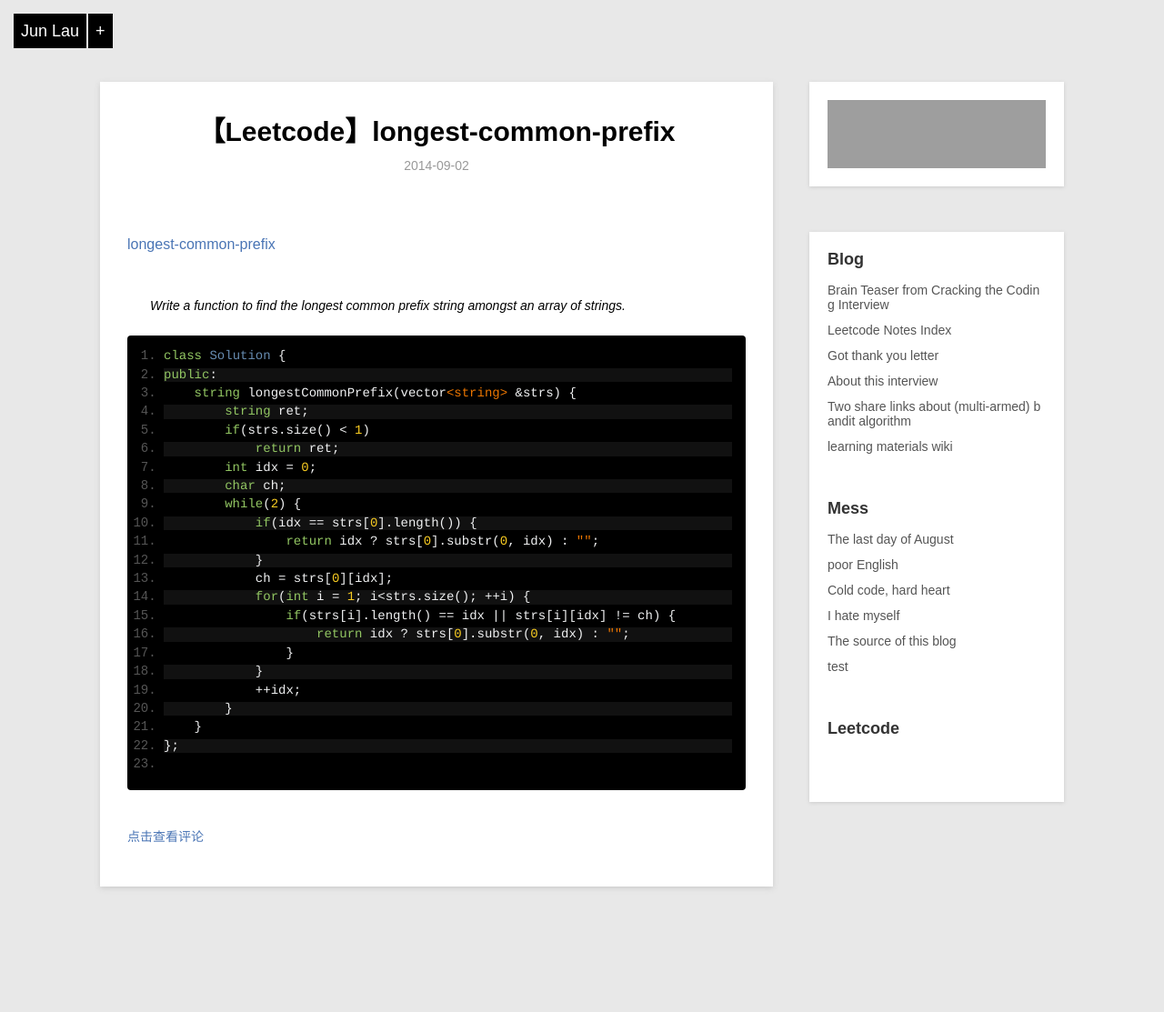
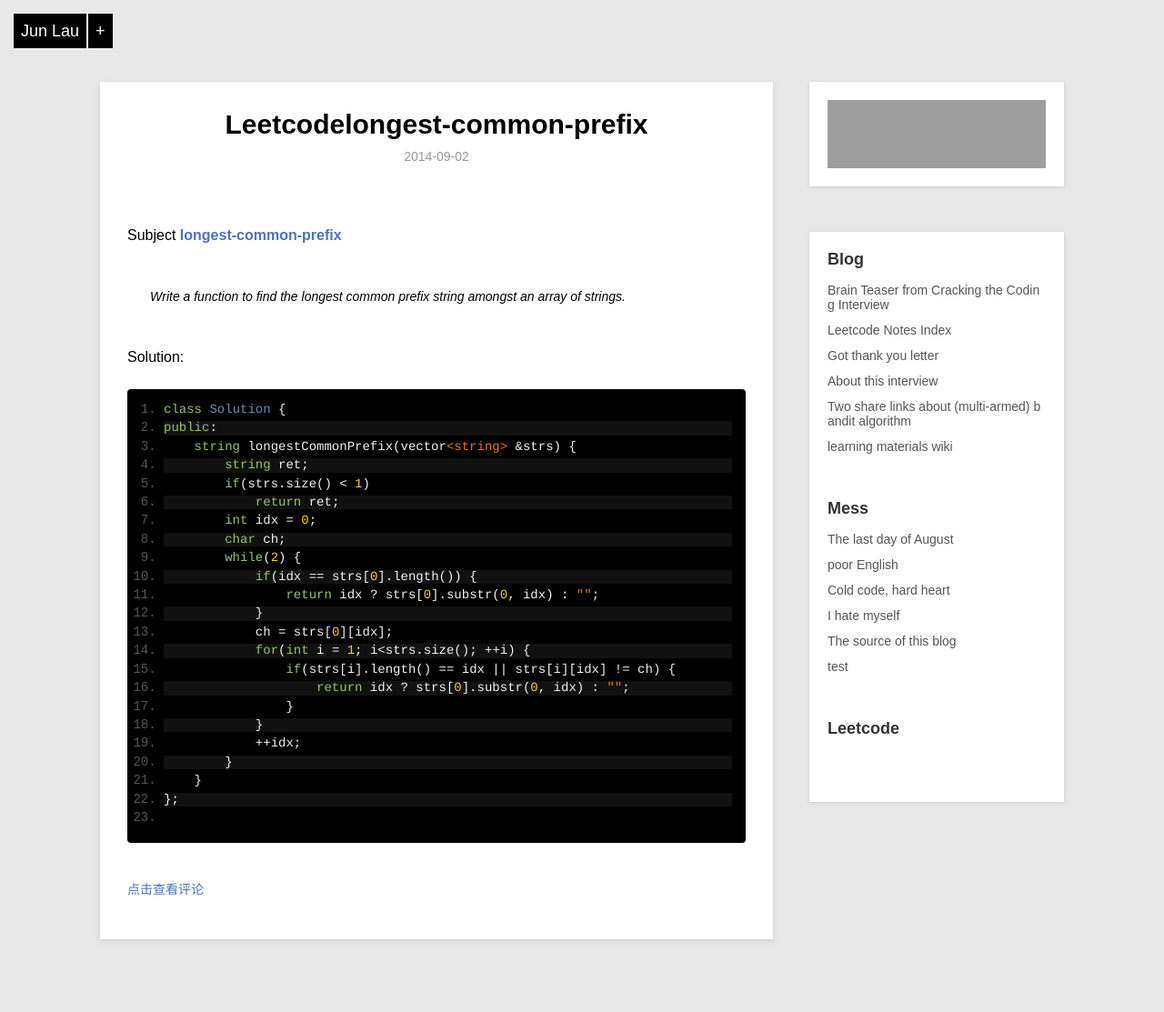
Before and after one commit to kunth/kunth.github.io, a Jekyll site: the page built from _posts/leetcode/2014-09-02-longest-common-prefix.md, in a window 1280 px wide. Shown: the whole page at 91% size. Built offline with Jekyll 4.4.1, drawn with Linux system fonts in a browser that asks for light colours; Markdown is read by kramdown in place of the engine named in the settings; before the commit the page ends 1055 px from its top, so only the background shows below that; grey boxes are pictures that could not be loaded.

Commit message:
Update 2014-09-02-longest-common-prefix.md

````diff
--- a/_posts/leetcode/2014-09-02-longest-common-prefix.md
+++ b/_posts/leetcode/2014-09-02-longest-common-prefix.md
@@ -1,14 +1,15 @@
 ---
 layout: post
-title: 【Leetcode】longest-common-prefix
+title: Leetcodelongest-common-prefix
 description: No more description
 category: Leetcode
 ---
 
-[longest-common-prefix](https://oj.leetcode.com/problems/longest-common-prefix/)
+*Subject* **[longest-common-prefix](https://oj.leetcode.com/problems/longest-common-prefix/)**
 
 > Write a function to find the longest common prefix string amongst an array of strings.
 
+*Solution:*
 
 ``` c++
 class Solution {
````
